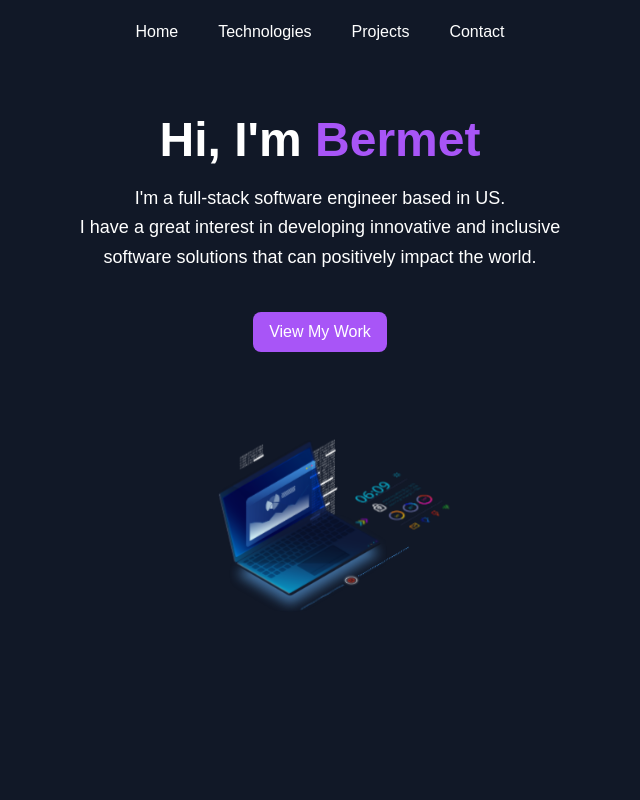
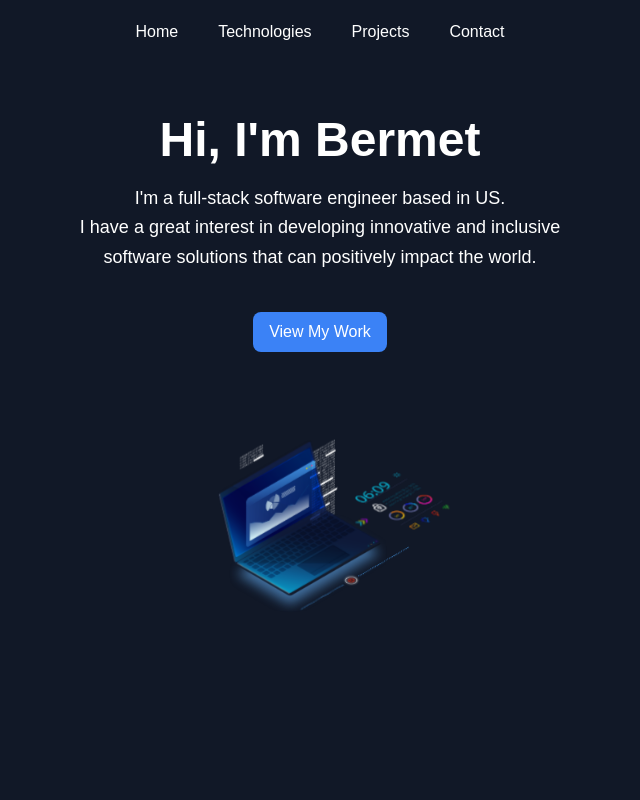
Before and after one commit to Bermet777/portfolio, a React (Create React App) app: page / in a window 1280 px wide. Shown: the top 800 px of the page, without its empty margins (320-960 px from the left). Built offline with nearby package versions, Linux system fonts and the light colour scheme.

Commit message:
hero text change

```diff
--- a/src/components/Hero.js
+++ b/src/components/Hero.js
@@ -12,7 +12,7 @@ const Hero = () => {
         className="text-center mb-8"
       >
         <h1 className="text-5xl font-bold mb-5">
-          Hi, I'm <span className="text-purple-500">Bermet</span>
+          Hi, I'm <span className="text-white-500">Bermet</span>
         </h1>
         <p className="mt-5 text-lg max-w-xl mx-auto leading-relaxed">
           I'm a full-stack software engineer based in US. <br />
@@ -23,7 +23,7 @@ const Hero = () => {
         <Link to="projects" smooth={true} duration={500}>
           <motion.button
             whileHover={{ scale: 1.1 }}
-            className="mt-10 bg-purple-500 text-white py-2 px-4 rounded-lg"
+            className="mt-10 bg-blue-500 text-white py-2 px-4 rounded-lg"
           >
             View My Work
           </motion.button>
```
